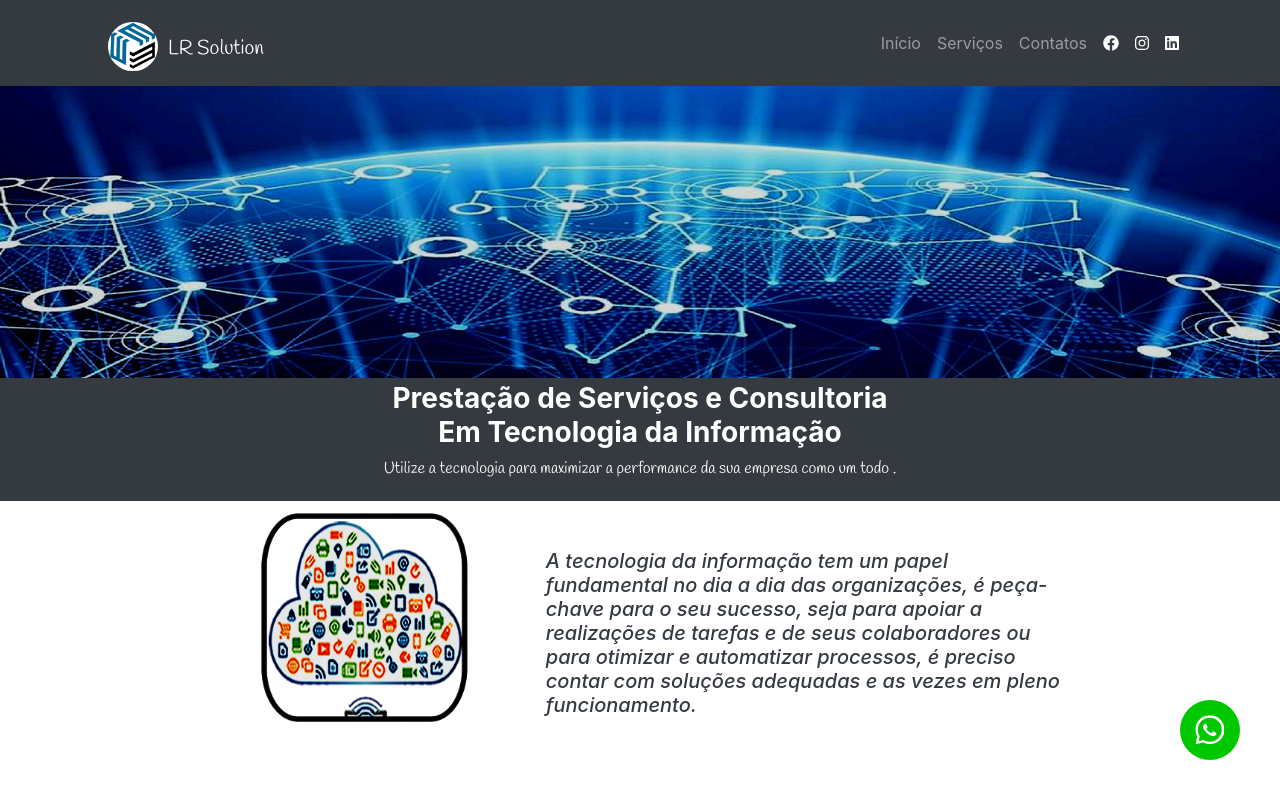
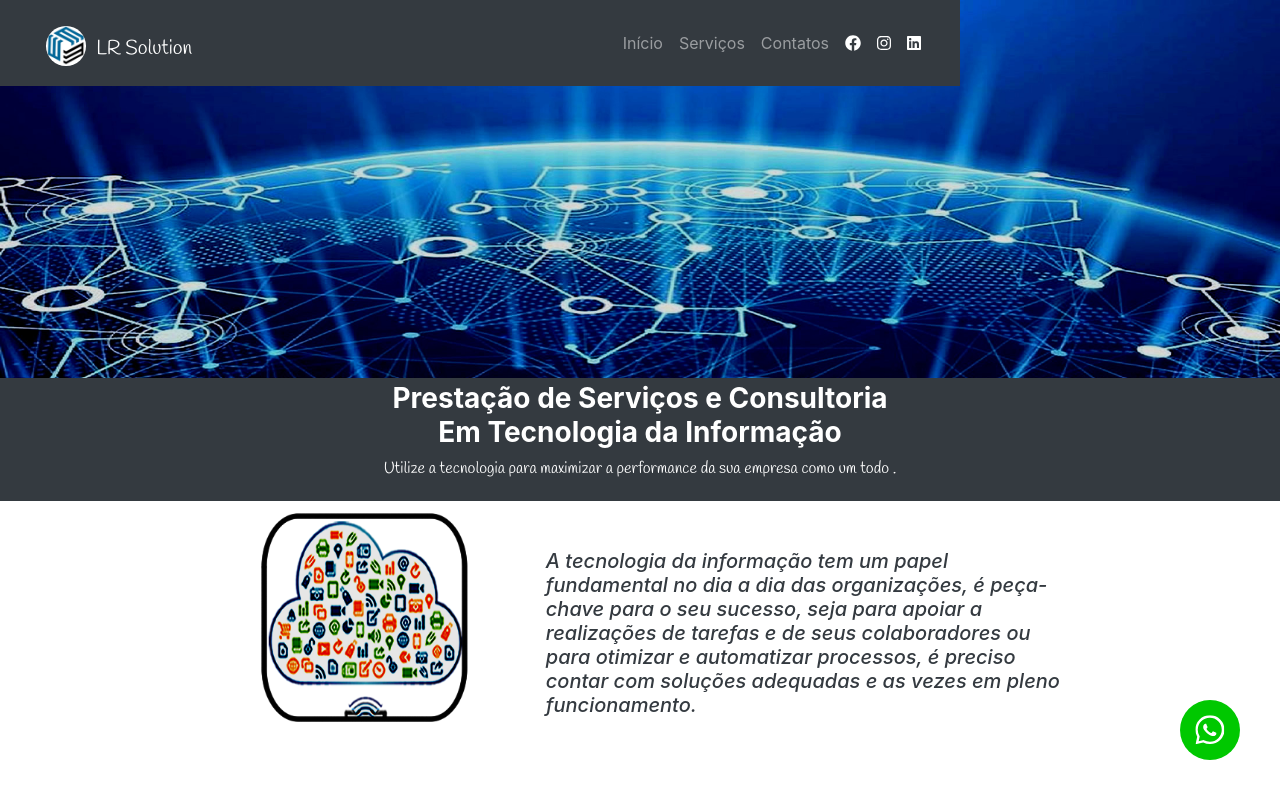
Before and after one commit to Joaovp07/Site, a website: page index.html in a window 1280 px wide. Shown: the top 800 px of the page. Drawn offline with nearby package versions, Linux system fonts and the light colour scheme.

Commit message:
Update index.html

```diff
--- a/index.html
+++ b/index.html
@@ -33,7 +33,7 @@
 
 
         #navInicial {
-            max-width: 100vw;
+            max-width: 320px;
             min-width: 75%;
             padding-right: 0%;
 
```
